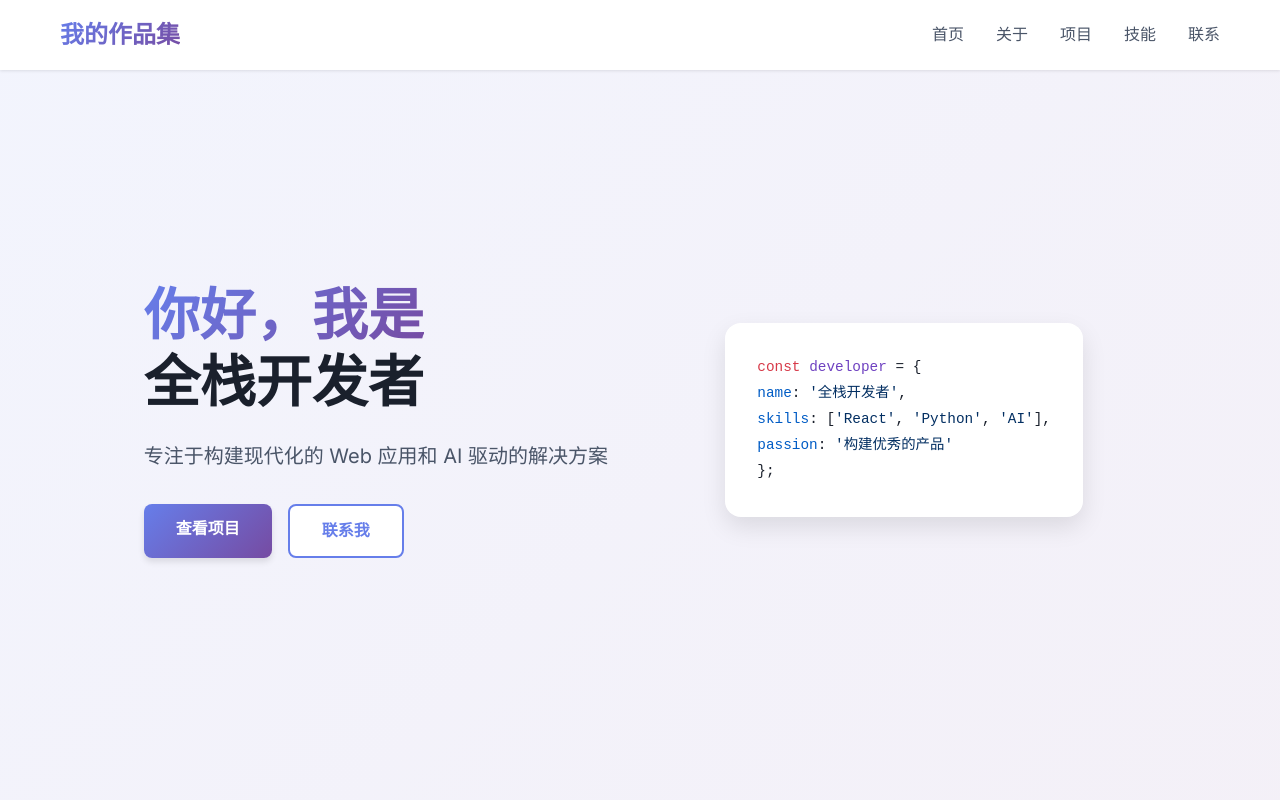
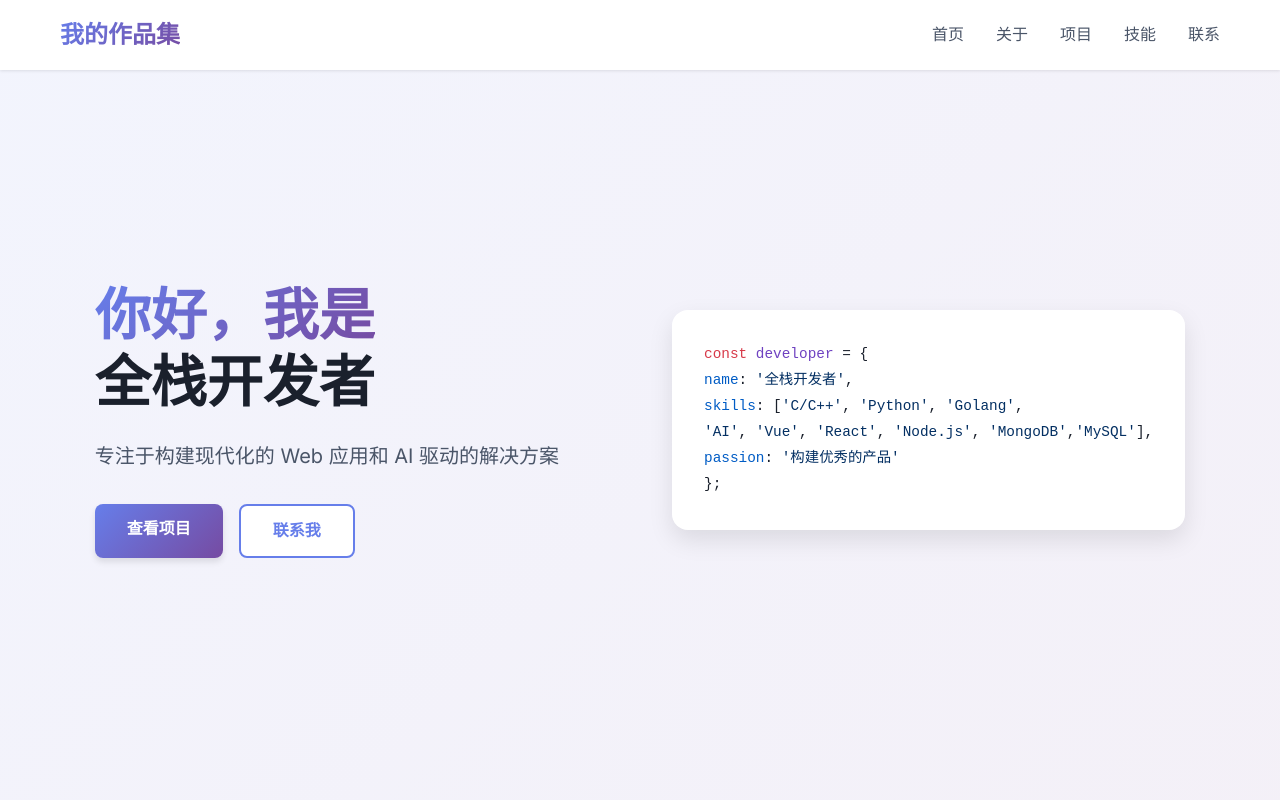
Before and after one commit to liluo293254/github-my-home, a plain HTML site: page index.html in a window 1280 px wide. Shown: the top 800 px of the page. Drawn offline with Linux system fonts and the light colour scheme.

Commit message:
你的提交信息20251111

```diff
--- a/index.html
+++ b/index.html
@@ -1,5 +1,6 @@
 <!DOCTYPE html>
 <html lang="zh-CN">
+
 <head>
     <meta charset="UTF-8">
     <meta name="viewport" content="width=device-width, initial-scale=1.0">
@@ -10,6 +11,7 @@
     <link rel="preconnect" href="https://fonts.gstatic.com" crossorigin>
     <link href="https://fonts.googleapis.com/css2?family=Inter:wght@300;400;500;600;700&display=swap" rel="stylesheet">
 </head>
+
 <body>
     <!-- 导航栏 -->
     <nav class="navbar">
@@ -49,10 +51,22 @@
             <div class="hero-image">
                 <div class="floating-card">
                     <div class="code-snippet">
-                        <span class="code-line"><span class="code-keyword">const</span> <span class="code-var">developer</span> = {</span>
-                        <span class="code-line">  <span class="code-property">name</span>: <span class="code-string">'全栈开发者'</span>,</span>
-                        <span class="code-line">  <span class="code-property">skills</span>: [<span class="code-string">'React'</span>, <span class="code-string">'Python'</span>, <span class="code-string">'AI'</span>],</span>
-                        <span class="code-line">  <span class="code-property">passion</span>: <span class="code-string">'构建优秀的产品'</span></span>
+                        <span class="code-line"><span class="code-keyword">const</span> <span
+                                class="code-var">developer</span> = {</span>
+                        <span class="code-line"> <span class="code-property">name</span>: <span
+                                class="code-string">'全栈开发者'</span>,</span>
+                        <span class="code-line"> <span class="code-property">skills</span>: [<span
+                                class="code-string">'C/C++'</span>, <span class="code-string">'Python'</span>, <span
+                                class="code-string">'Golang'</span>,</span> <span
+                                class="code-string">'AI'</span>,</span> <span
+                                class="code-string">'Vue'</span>,</span> <span
+                                class="code-string">'React'</span>,</span> <span
+                                class="code-string">'Node.js'</span>,</span> <span
+                                class="code-string">'MongoDB'</span>,</span><span
+                                class="code-string">'MySQL'</span>],</span>
+
+                        <span class="code-line"> <span class="code-property">passion</span>: <span
+                                class="code-string">'构建优秀的产品'</span></span>
                         <span class="code-line">};</span>
                     </div>
                 </div>
@@ -161,22 +175,27 @@
                     如果您对我的项目感兴趣，或者想要合作，欢迎通过以下方式联系我：
                 </p>
                 <div class="contact-links">
-                    <a href="https://github.com/liluo293254" class="contact-link" target="_blank" rel="noopener noreferrer">
+                    <a href="https://github.com/liluo293254" class="contact-link" target="_blank"
+                        rel="noopener noreferrer">
                         <svg width="24" height="24" viewBox="0 0 24 24" fill="currentColor">
-                            <path d="M12 0c-6.626 0-12 5.373-12 12 0 5.302 3.438 9.8 8.207 11.387.599.111.793-.261.793-.577v-2.234c-3.338.726-4.033-1.416-4.033-1.416-.546-1.387-1.333-1.756-1.333-1.756-1.089-.745.083-.729.083-.729 1.205.084 1.839 1.237 1.839 1.237 1.07 1.834 2.807 1.304 3.492.997.107-.775.418-1.305.762-1.604-2.665-.305-5.467-1.334-5.467-5.931 0-1.311.469-2.381 1.236-3.221-.124-.303-.535-1.524.117-3.176 0 0 1.008-.322 3.301 1.23.957-.266 1.983-.399 3.003-.404 1.02.005 2.047.138 3.006.404 2.291-1.552 3.297-1.23 3.297-1.23.653 1.653.242 2.874.118 3.176.77.84 1.235 1.911 1.235 3.221 0 4.609-2.807 5.624-5.479 5.921.43.372.823 1.102.823 2.222v3.293c0 .319.192.694.801.576 4.765-1.589 8.199-6.086 8.199-11.386 0-6.627-5.373-12-12-12z"/>
+                            <path
+                                d="M12 0c-6.626 0-12 5.373-12 12 0 5.302 3.438 9.8 8.207 11.387.599.111.793-.261.793-.577v-2.234c-3.338.726-4.033-1.416-4.033-1.416-.546-1.387-1.333-1.756-1.333-1.756-1.089-.745.083-.729.083-.729 1.205.084 1.839 1.237 1.839 1.237 1.07 1.834 2.807 1.304 3.492.997.107-.775.418-1.305.762-1.604-2.665-.305-5.467-1.334-5.467-5.931 0-1.311.469-2.381 1.236-3.221-.124-.303-.535-1.524.117-3.176 0 0 1.008-.322 3.301 1.23.957-.266 1.983-.399 3.003-.404 1.02.005 2.047.138 3.006.404 2.291-1.552 3.297-1.23 3.297-1.23.653 1.653.242 2.874.118 3.176.77.84 1.235 1.911 1.235 3.221 0 4.609-2.807 5.624-5.479 5.921.43.372.823 1.102.823 2.222v3.293c0 .319.192.694.801.576 4.765-1.589 8.199-6.086 8.199-11.386 0-6.627-5.373-12-12-12z" />
                         </svg>
                         GitHub
                     </a>
                     <a href="mailto:liluo293254@gmail.com" class="contact-link">
-                        <svg width="24" height="24" viewBox="0 0 24 24" fill="none" stroke="currentColor" stroke-width="2">
-                            <path d="M4 4h16c1.1 0 2 .9 2 2v12c0 1.1-.9 2-2 2H4c-1.1 0-2-.9-2-2V6c0-1.1.9-2 2-2z"/>
-                            <polyline points="22,6 12,13 2,6"/>
+                        <svg width="24" height="24" viewBox="0 0 24 24" fill="none" stroke="currentColor"
+                            stroke-width="2">
+                            <path d="M4 4h16c1.1 0 2 .9 2 2v12c0 1.1-.9 2-2 2H4c-1.1 0-2-.9-2-2V6c0-1.1.9-2 2-2z" />
+                            <polyline points="22,6 12,13 2,6" />
                         </svg>
                         Email
                     </a>
-                    <a href="https://linkedin.com/in/liluo293254" class="contact-link" target="_blank" rel="noopener noreferrer">
+                    <a href="https://linkedin.com/in/liluo293254" class="contact-link" target="_blank"
+                        rel="noopener noreferrer">
                         <svg width="24" height="24" viewBox="0 0 24 24" fill="currentColor">
-                            <path d="M20.447 20.452h-3.554v-5.569c0-1.328-.027-3.037-1.852-3.037-1.853 0-2.136 1.445-2.136 2.939v5.667H9.351V9h3.414v1.561h.046c.477-.9 1.637-1.85 3.37-1.85 3.601 0 4.267 2.37 4.267 5.455v6.286zM5.337 7.433c-1.144 0-2.063-.926-2.063-2.065 0-1.138.92-2.063 2.063-2.063 1.14 0 2.064.925 2.064 2.063 0 1.139-.925 2.065-2.064 2.065zm1.782 13.019H3.555V9h3.564v11.452zM22.225 0H1.771C.792 0 0 .774 0 1.729v20.542C0 23.227.792 24 1.771 24h20.451C23.2 24 24 23.227 24 22.271V1.729C24 .774 23.2 0 22.222 0h.003z"/>
+                            <path
+                                d="M20.447 20.452h-3.554v-5.569c0-1.328-.027-3.037-1.852-3.037-1.853 0-2.136 1.445-2.136 2.939v5.667H9.351V9h3.414v1.561h.046c.477-.9 1.637-1.85 3.37-1.85 3.601 0 4.267 2.37 4.267 5.455v6.286zM5.337 7.433c-1.144 0-2.063-.926-2.063-2.065 0-1.138.92-2.063 2.063-2.063 1.14 0 2.064.925 2.064 2.063 0 1.139-.925 2.065-2.064 2.065zm1.782 13.019H3.555V9h3.564v11.452zM22.225 0H1.771C.792 0 0 .774 0 1.729v20.542C0 23.227.792 24 1.771 24h20.451C23.2 24 24 23.227 24 22.271V1.729C24 .774 23.2 0 22.222 0h.003z" />
                         </svg>
                         LinkedIn
                     </a>
@@ -194,4 +213,5 @@
 
     <script src="script.js"></script>
 </body>
+
 </html>
```
